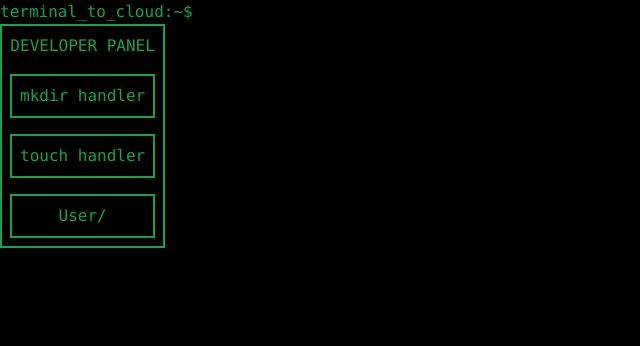
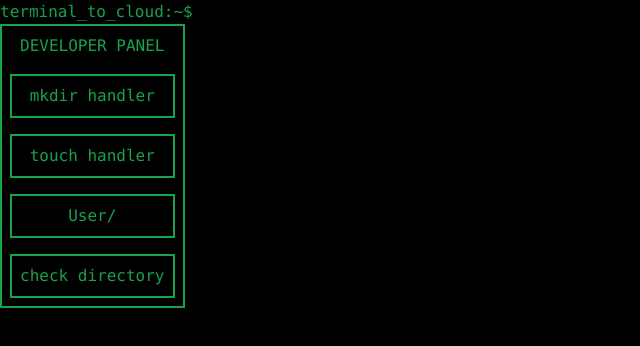
Before and after one commit to gokz1119/terminal-emulate, a React (Create React App) app: page / in a window 1280 px wide. Shown: the top 346 px of the page, without its empty margins (0-640 px from the left). Built offline with nearby package versions, Linux system fonts and the light colour scheme.

Commit message:
Add function to check whether directory exists

```diff
--- /dev/null
+++ b/src/CommandHandlers/cd.js
@@ -0,0 +1,17 @@
+import { db } from "../firebase-config";
+import { getStorage, ref, uploadBytes } from "firebase/storage";
+
+export function cdhandler(f_path) {
+  const storage = getStorage();
+
+  //path to file (DOESN'T INCLUDE FILE ITSELF)
+  const pathtofile = f_path;
+
+  const storageRef = ref(storage, pathtofile);
+  if (storageRef){
+    return { status: true, message: "Directory changed" };
+  }
+  else{
+    return { status: false, message: "directory doesn't exist" };
+  }
+}
--- /dev/null
+++ b/src/CommandHandlers/checkDir.js
@@ -0,0 +1,13 @@
+import { getStorage, ref, listAll } from "firebase/storage";
+const storage = getStorage();
+const listRef = ref(storage, "Countries/states");
+
+export function checkDir() {
+  listAll(listRef)
+    .then((res) => {
+      res.prefixes.forEach((folderRef) => console.log(folderRef.name));
+    })
+    .catch((e) => {
+      console.log(e);
+    });
+}
--- a/src/Components/Input.jsx
+++ b/src/Components/Input.jsx
@@ -1,6 +1,7 @@
 import { React, useContext, useState } from "react";
 import { Context } from "../App";
 import { mkdirhandler } from "../CommandHandlers/mkdir";
+import { cdhandler } from "../CommandHandlers/cd";
 import { touchhandler } from "../CommandHandlers/touch";
 
 export default function Input() {
@@ -47,6 +48,13 @@ export default function Input() {
 
         break;
 
+      case "cd":
+        setValid(true);
+        const result = cdhandler(commandWords[1]);
+        setSuccess(result.status);
+        setOutput(result.message);
+        break;
+
       case "touch":
         setValid(true);
         setSuccess(touchhandler(workingDirectory, commandWords[1]));
--- a/src/Components/TestComponent.jsx
+++ b/src/Components/TestComponent.jsx
@@ -3,6 +3,7 @@ import { mkdirhandler } from '../CommandHandlers/mkdir'
 import {touchhandler} from '../CommandHandlers/touch'
 import { TestButton } from './TestButton'
 import { Context } from '../App'
+import { checkDir } from '../CommandHandlers/checkDir'
 
 export const TestComponent = () => {
 const [workingDirectory,setWorkingDirectory]=useContext(Context)
@@ -12,6 +13,7 @@ const [workingDirectory,setWorkingDirectory]=useContext(Context)
         <TestButton func={mkdirhandler} txt="mkdir handler"/>
         <TestButton func={touchhandler} txt="touch handler"/>
         <TestButton  txt={workingDirectory}/>
+        <TestButton txt="check directory" func={checkDir}/>
     </div>
   )
 }
```
